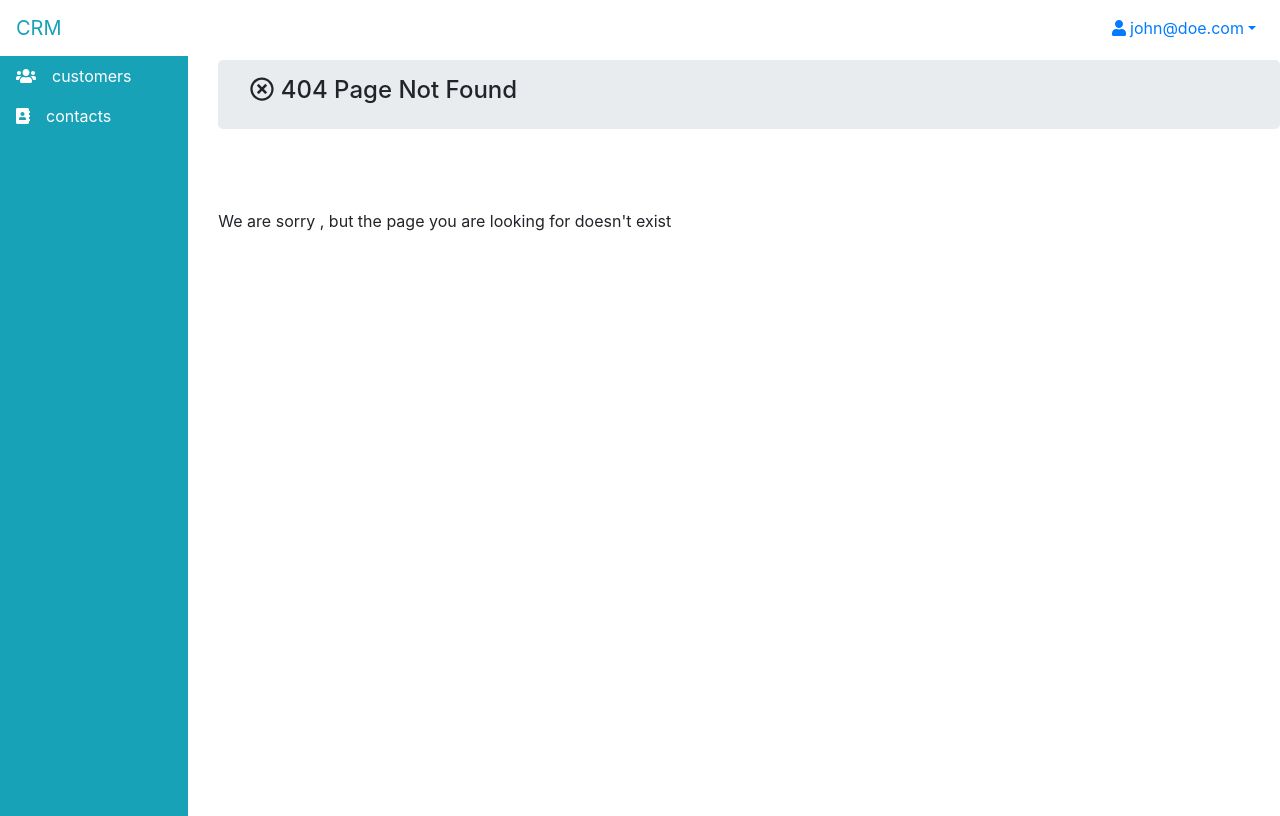
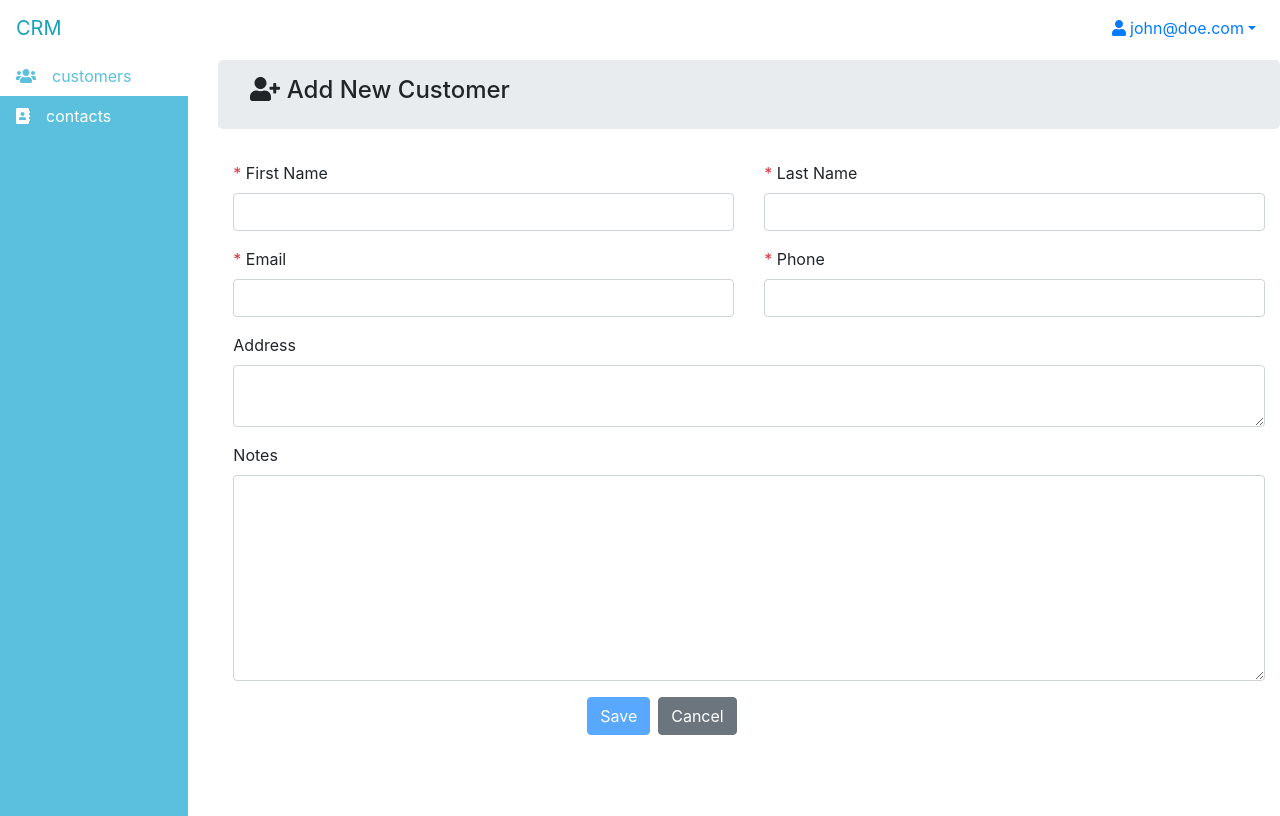
Before and after one commit to uzishalom/crm, an Angular app: page /customers/add in a window 1280 px wide. Before the commit this address had no page. Built offline with nearby package versions, Linux system fonts and the light colour scheme.

Commit message:
added dynamic menu colors + add customer page + remove navigation module and set navigation in app module

```diff
--- a/src/app/app-routing.module.ts
+++ b/src/app/app-routing.module.ts
@@ -2,9 +2,11 @@ import { NgModule } from '@angular/core';
 import { Routes, RouterModule } from '@angular/router';
 import { PageNotFoundComponent } from './page-not-found/page-not-found.component';
 import { CustomersComponent } from './data-components/customers/customers.component';
+import { AddCustomerComponent } from './data-components/customers/add-customer/add-customer.component';
 
 const routes: Routes = [
   { path: '', component: CustomersComponent },
+  { path: 'customers/add', component: AddCustomerComponent },
   { path: 'customers', component: CustomersComponent },
   {
     path: 'page-not-found',
--- a/src/app/app.module.ts
+++ b/src/app/app.module.ts
@@ -1,5 +1,6 @@
 import { BrowserModule } from '@angular/platform-browser';
 import { NgModule } from '@angular/core';
+import { FormsModule } from '@angular/forms';
 import { AppRoutingModule } from './app-routing.module';
 import { AppComponent } from './app.component';
 
@@ -9,6 +10,7 @@ import { ContentHeaderComponent } from './content-header/content-header.componen
 import { CustomersComponent } from './data-components/customers/customers.component';
 import { MenubarComponent } from './navigation/menubar/menubar.component';
 import { NavbarComponent } from './navigation/navbar/navbar.component';
+import { AddCustomerComponent } from './data-components/customers/add-customer/add-customer.component';
 
 @NgModule({
   declarations: [
@@ -19,8 +21,9 @@ import { NavbarComponent } from './navigation/navbar/navbar.component';
     CustomersComponent,
     MenubarComponent,
     NavbarComponent,
+    AddCustomerComponent,
   ],
-  imports: [BrowserModule, AppRoutingModule],
+  imports: [BrowserModule, AppRoutingModule, FormsModule],
   providers: [],
   bootstrap: [AppComponent],
 })
--- /dev/null
+++ b/src/app/data-components/customers/add-customer/add-customer.component.html
@@ -0,0 +1,123 @@
+<app-content-header title="Add New Customer" icon="fas fa-user-plus"></app-content-header>
+<div class="container ml-0">
+  <form #addCustomerForm="ngForm" (submit)="addCustomer($event)">
+    <div class="row">
+      <!-- First Name -->
+      <div class="col-6">
+        <label for="id_firstName"><span class="text-danger">* </span>First Name</label>
+        <br />
+        <input id="id_firstName" name="firstName" type="text" minlength="4" required class="form-control"
+          [(ngModel)]="firstName" #firstNameVar="ngModel" [ngClass]="{
+            'is-invalid':
+              firstNameVar.invalid &&
+              (firstNameVar.dirty || firstNameVar.touched)
+          }" />
+        <!-- First Name Validation -->
+        <div *ngIf="
+            firstNameVar.invalid && (firstNameVar.dirty || firstNameVar.touched)
+          " class="text-danger">
+          <div *ngIf="firstNameVar.errors.required">
+            Please fill first name
+          </div>
+          <div *ngIf="firstNameVar.errors.minlength">
+            First name must be at least 4 characters
+          </div>
+        </div>
+      </div>
+
+      <!-- Last Name  -->
+
+      <div class="col-6">
+        <label for="id_lastName"><span class="text-danger">* </span>Last Name</label>
+        <br />
+        <input id="id_lastName" name="lastName" type="text" minlength="4" required class="form-control"
+          [(ngModel)]="lastName" #lastNameVar="ngModel" [ngClass]="{
+            'is-invalid':
+              lastNameVar.invalid && (lastNameVar.dirty || lastNameVar.touched)
+          }" />
+        <!-- Last Name Validation -->
+        <div *ngIf="
+            lastNameVar.invalid && (lastNameVar.dirty || lastNameVar.touched)
+          " class="text-danger">
+          <div *ngIf="lastNameVar.errors.required">
+            Please fill last name
+          </div>
+          <div *ngIf="lastNameVar.errors.minlength">
+            Last name must be at least 4 characters
+          </div>
+        </div>
+      </div>
+    </div>
+
+    <div class="row mt-3">
+      <div class="col-6">
+        <label for="id_email"><span class="text-danger">* </span>Email</label>
+        <br />
+        <input id="id_email" name="email" type="email" email required class="form-control" [(ngModel)]="email"
+          #emailVar="ngModel" [ngClass]="{
+            'is-invalid':
+              emailVar.invalid && (emailVar.dirty || emailVar.touched)
+          }" />
+        <!-- Email Validation -->
+        <div *ngIf="emailVar.invalid && (emailVar.dirty || emailVar.touched)" class="text-danger">
+          <div *ngIf="emailVar.errors.required">
+            Please fill email
+          </div>
+          <div *ngIf="emailVar.errors.email">
+            Email is not in correct format
+          </div>
+        </div>
+      </div>
+
+      <!-- Phone -->
+
+      <div class="col-6">
+        <label for="id_phone"><span class="text-danger">* </span>Phone</label>
+        <br />
+        <input id="id_phone" name="phone" type="tel" required class="form-control" [(ngModel)]="phone"
+          #phoneVar="ngModel" [ngClass]="{
+            'is-invalid':
+              phoneVar.invalid && (phoneVar.dirty || phoneVar.touched)
+          }" />
+        <!-- Phone Validation -->
+        <div *ngIf="phoneVar.invalid && (phoneVar.dirty || phoneVar.touched)" class="text-danger">
+          <div *ngIf="phoneVar.errors.required">
+            Please fill phone
+          </div>
+        </div>
+      </div>
+    </div>
+
+    <div class="row mt-3">
+      <div class="col-12">
+        <label for="id_address">Address</label>
+        <br />
+        <textarea name="address" id="id_address" class="form-control" cols="2000" rows="2" [(ngModel)]="address"
+          #addressVar="ngModel"></textarea>
+      </div>
+    </div>
+
+    <div class="row mt-3">
+      <div class="col-12">
+        <label for="id_notes">Notes</label>
+        <br />
+        <textarea name="notes" id="id_notes" class="form-control" cols="2000" rows="8" [(ngModel)]="notes"
+          #notesVar="ngModel"></textarea>
+      </div>
+    </div>
+
+    <div class="row mt-3">
+      <div class="col-4"></div>
+      <div class="col-4">
+        <button class="btn btn-primary" [disabled]="addCustomerForm.invalid">
+          Save
+        </button>
+        <a routerLink="/customers" class="btn btn-secondary ml-2">Cancel</a>
+      </div>
+      <div class="col-4"></div>
+    </div>
+
+    <!-- temp succeess message -->
+    <div class="text-success">{{ tempSuccess }}</div>
+  </form>
+</div>
--- /dev/null
+++ b/src/app/data-components/customers/add-customer/add-customer.component.ts
@@ -0,0 +1,36 @@
+import { Component } from '@angular/core';
+
+@Component({
+  selector: 'app-add-customer',
+  templateUrl: './add-customer.component.html',
+  styleUrls: ['./add-customer.component.css'],
+})
+export class AddCustomerComponent {
+  firstName = '';
+  lastName = '';
+  email = '';
+  phone = '';
+  address = '';
+  notes = '';
+  constructor() {}
+
+  validate() {
+    return (
+      this.firstName.length >= 4 &&
+      this.lastName.length >= 4 &&
+      this.email.length > 0 &&
+      this.phone.length > 0
+    );
+  }
+
+  // temp success message
+  tempSuccess = '';
+
+  addCustomer(event) {
+    event.preventDefault();
+    event.stopPropagation();
+    if (this.validate()) {
+      this.tempSuccess = `*** SUCCESS ${this.firstName} - ${this.lastName} ***`;
+    }
+  }
+}
--- a/src/app/data-components/customers/customers.component.html
+++ b/src/app/data-components/customers/customers.component.html
@@ -1,9 +1,22 @@
 <app-content-header title="Customers" icon="fas fa-address-book"></app-content-header>
 
-<h2 class="text-md-center text-info"><u>{{"customers list" | titlecase }}</u></h2>
+<div class="row">
+  <div class="col-1"></div>
+  <div class="col-2">Future Search</div>
+  <div class="col-1"></div>
+  <div class="col-2">Future Search</div>
+  <div class="col-1"></div>
+  <div class="col-2">Future Search</div>
+  <div class="col-1"></div>
+  <div class="col-2">
+    <a routerLink="/customers/add" class="btn btn-primary"><i class="fas fa-user-plus"></i>
+      Add New Customer</a>
+
+  </div>
+</div>
 
 
-
+<div>
   <table class="table table-bordered mt-5" *ngIf="customers.length; else noCustomers">
     <thead>
       <tr>
@@ -28,6 +41,7 @@
       </tr>
     </tbody>
   </table>
+</div>
 
 <ng-template #noCustomers>
   <h2 class="text-danger text-center mt-5">There are no customers to show</h2>
--- a/src/app/menubar.config.ts
+++ b/src/app/menubar.config.ts
@@ -1,5 +1,9 @@
 export const menuDefinitions = {
   menuLocation: 'side', // top/side
+  textColor: 'white',
+  bgColor: '#5bc0de',
+  selectedTextColor: '#5bc0de',
+  selectedBgColor: 'white',
 };
 
 export const menuItems = [
@@ -30,3 +34,18 @@ export const menuItems = [
   //   icon: 'fas fa-glass-cheers',
   // },
 ];
+
+/*
+
+Bootstrap Colors
+-----------------
+
+primary = #0275d8
+info = #5bc0de
+success = #5cb85c
+warning = #f0ad4e
+danger = #d9534f
+
+
+
+*/
--- a/src/app/navigation/interfaces/menubarInterfaces.ts
+++ b/src/app/navigation/interfaces/menubarInterfaces.ts
@@ -1,5 +1,9 @@
 export interface MenuDefinitions {
   menuLocation?: string;
+  textColor?: string;
+  bgColor?: string;
+  selectedTextColor?: string;
+  selectedBgColor?: string;
 }
 
 export interface MenubarMenuItem {
--- a/src/app/navigation/menubar/menubar.component.html
+++ b/src/app/navigation/menubar/menubar.component.html
@@ -1,8 +1,10 @@
   <div>
     <ul
-      [ngClass]="{'nav':true, 'flex-row':menuDefinitions.menuLocation != 'side','flex-column':menuDefinitions.menuLocation == 'side', 'bg-info':true}">
-      <li *ngFor="let menuItem of menuItems">
-        <a [routerLink]="menuItem.link" class="nav-link text-white">
+      [ngClass]="{'nav':true, 'flex-row':menuDefinitions.menuLocation != 'side','flex-column':menuDefinitions.menuLocation == 'side'}"
+      [ngStyle]="{'background-color':menuDefinitions.bgColor || '#5cb85c'}">
+      <li #rla="routerLinkActive" routerLinkActive *ngFor="let menuItem of menuItems">
+        <a [routerLink]="menuItem.link" class="nav-link"
+          [ngStyle]="rla.isActive ? {'color': menuDefinitions.selectedTextColor || '#5cb85c', 'background-color':menuDefinitions.selectedBgColor || 'white'} : {'color': menuDefinitions.textColor || 'white','background-color':menuDefinitions.bgColor || '#5cb85c'}">
           <i [ngClass]="menuItem.icon || 'far fa-circle'"></i>
           <span class="ml-3">{{menuItem.title}}</span>
         </a>
```
Also changed, not shown: src/app/data-components/customers/add-customer/add-customer.component.css (added). Lines whose indentation alone changed are shown as unchanged.
